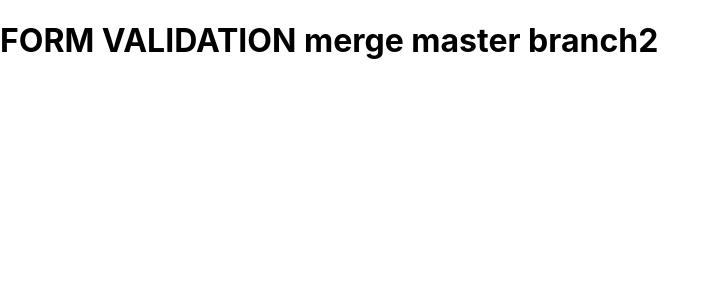
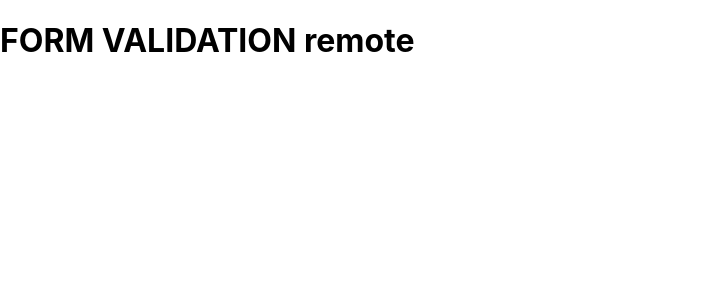
Before and after one commit to deniPamungkas/coba-remote, a React (Create React App) app: page / in a window 1280 px wide. Shown: the top 300 px of the page, without its empty margins (0-718 px from the left). Built offline with nearby package versions, Linux system fonts and the light colour scheme.

Commit message:
tambah remote

```diff
--- a/src/App.js
+++ b/src/App.js
@@ -3,7 +3,7 @@ import './App.css';
 function App() {
   return (
     <div className="App">
-      <h1>FORM VALIDATION merge master branch2</h1>
+      <h1>FORM VALIDATION remote</h1>
     </div>
   );
 }
```
